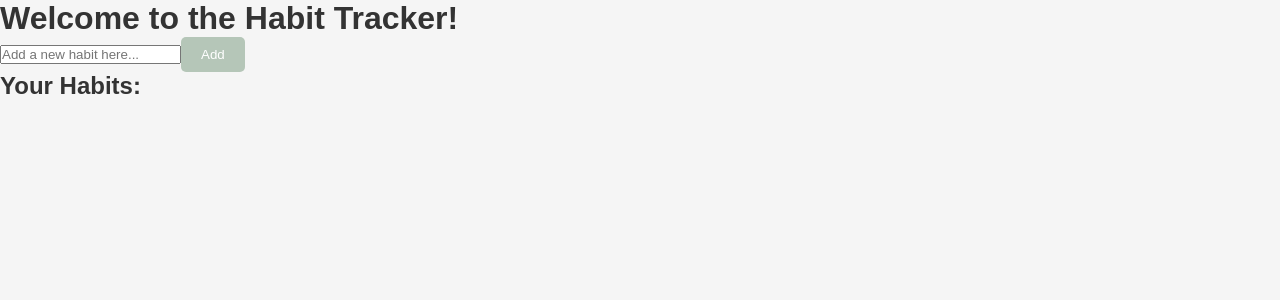
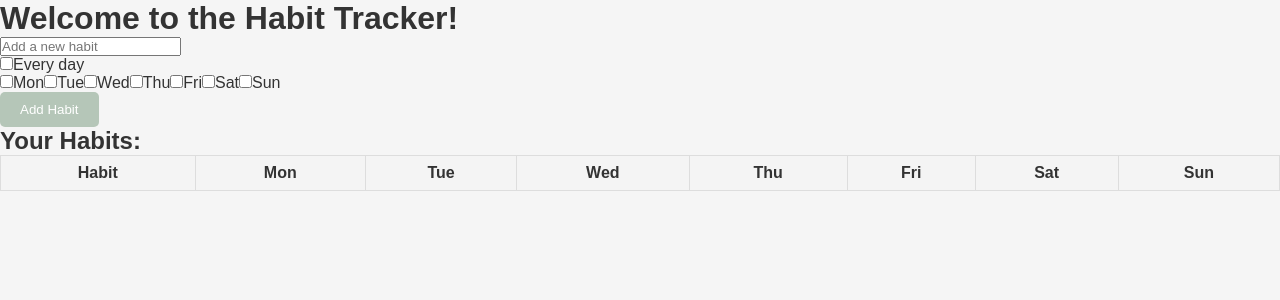
Before and after one commit to Thildi/habit-tracker, a Next.js app: page / in a window 1280 px wide. Shown: the top 300 px of the page. Built offline with nearby package versions, Linux system fonts and the light colour scheme.

Commit message:
Styling for table and more logic

```diff
--- a/components/HabitForm.js
+++ b/components/HabitForm.js
@@ -1,24 +1,65 @@
 import { useState } from "react";
 
-export default function HabitForm({ addHabit }) {
+export default function HabitForm({ onAddHabit }) {
   const [habit, setHabit] = useState("");
+  const [days, setDays] = useState([]);
+  const [everyday, setEveryday] = useState(false);
 
-  function handleSubmit(e) {
-    e.preventDefault();
+  const daysOfWeek = ["Mon", "Tue", "Wed", "Thu", "Fri", "Sat", "Sun"];
+
+  const handleSubmit = (event) => {
+    event.preventDefault();
     if (habit.trim()) {
-      addHabit(habit);
+      const selectedDays = everyday ? daysOfWeek : days;
+      onAddHabit(habit, selectedDays);
       setHabit("");
+      setDays([]);
+      setEveryday(false);
     }
-  }
+  };
+
+  const handleDayChange = (day) => {
+    setDays(
+      (prevDays) =>
+        prevDays.includes(day)
+          ? prevDays.filter((d) => d !== day) // Entfernt den Tag, wenn er bereits ausgewählt ist
+          : [...prevDays, day] // Fügt den Tag hinzu, wenn er noch nicht ausgewählt ist
+    );
+  };
+
   return (
     <form onSubmit={handleSubmit}>
       <input
         type="text"
         value={habit}
         onChange={(e) => setHabit(e.target.value)}
-        placeholder="Add a new habit here..."
+        placeholder="Add a new habit"
       />
-      <button type="submit">Add</button>
+      <div>
+        <label>
+          <input
+            type="checkbox"
+            checked={everyday}
+            onChange={() => setEveryday(!everyday)}
+          />
+          Every day
+        </label>
+      </div>
+      {!everyday && (
+        <div>
+          {daysOfWeek.map((day) => (
+            <label key={day}>
+              <input
+                type="checkbox"
+                checked={days.includes(day)} // Überprüft, ob der Tag ausgewählt wurde
+                onChange={() => handleDayChange(day)} // Fügt den Tag hinzu oder entfernt ihn
+              />
+              {day}
+            </label>
+          ))}
+        </div>
+      )}
+      <button type="submit">Add Habit</button>
     </form>
   );
 }
--- a/components/HabitList.js
+++ b/components/HabitList.js
@@ -1,19 +1,44 @@
 export default function HabitList({ habits, onToggleHabit }) {
+  const daysOfWeek = ["Mon", "Tue", "Wed", "Thu", "Fri", "Sat", "Sun"];
+
+  const handleCheckboxChange = (habitIndex, day) => {
+    const updatedHabits = [...habits]; // Kopiere die Habits
+    updatedHabits[habitIndex].progress[day] =
+      !updatedHabits[habitIndex].progress[day]; // Toggle den Fortschritt für den jeweiligen Tag
+    onToggleHabit(updatedHabits); // Gebe die geänderten Habits zurück
+  };
+
   return (
     <div>
       <h2>Your Habits:</h2>
-      <ul>
-        {habits.map((habit, index) => (
-          <li key={index}>
-            <input
-              type="checkbox"
-              value={habit}
-              onChange={() => onToggleHabit(index)}
-            />
-            {habit.habit}
-          </li>
-        ))}
-      </ul>
+      <table>
+        <thead>
+          <tr>
+            <th>Habit</th>
+            {daysOfWeek.map((day) => (
+              <th key={day}>{day}</th>
+            ))}
+          </tr>
+        </thead>
+        <tbody>
+          {habits.map((habit, habitIndex) => (
+            <tr key={habit.id}>
+              <td>{habit.habit}</td>
+              {daysOfWeek.map((day) => (
+                <td key={day}>
+                  {habit.days.includes(day) && (
+                    <input
+                      type="checkbox"
+                      checked={habit.progress[day] || false}
+                      onChange={() => handleCheckboxChange(habitIndex, day)}
+                    />
+                  )}
+                </td>
+              ))}
+            </tr>
+          ))}
+        </tbody>
+      </table>
     </div>
   );
 }
--- a/pages/index.js
+++ b/pages/index.js
@@ -1,29 +1,27 @@
 import HabitForm from "@/components/HabitForm";
 import HabitList from "@/components/HabitList";
-
 import { useState } from "react";
 
 export default function Home() {
   const [habits, setHabits] = useState([]);
 
-  function handleAddHabit(habit) {
+  // Funktion zum Hinzufügen eines Habits
+  function handleAddHabit(habit, days) {
     setHabits((prevHabits) => [
       ...prevHabits,
-      { id: prevHabits.length, habit, checked: false },
+      { id: prevHabits.length, habit, days, progress: {} },
     ]);
   }
 
-  function handleToggleHabit(index) {
-    setHabits((prevHabits) => {
-      const updatedHabits = [...prevHabits];
-      updatedHabits[index].checked = !updatedHabits[index].checked;
-      return updatedHabits;
-    });
+  // Funktion zum Toggle der Checkbox für ein Habit an einem bestimmten Tag
+  function handleToggleHabit(updatedHabits) {
+    setHabits(updatedHabits); // Zustand der Habits aktualisieren
   }
+
   return (
     <div>
       <h1>Welcome to the Habit Tracker!</h1>
-      <HabitForm addHabit={handleAddHabit} />
+      <HabitForm onAddHabit={handleAddHabit} />
       <HabitList habits={habits} onToggleHabit={handleToggleHabit} />
     </div>
   );
--- a/styles/globals.css
+++ b/styles/globals.css
@@ -31,3 +31,27 @@ button {
 button:hover {
   background-color: #48523d;
 }
+
+table {
+  width: 100%;
+  border-collapse: collapse; /* Verhindert doppelte Ränder zwischen Zellen */
+}
+
+th,
+td {
+  padding: 8px;
+  text-align: center;
+  border: 1px solid #ddd; /* Füge einen leichten Rand hinzu */
+}
+
+th {
+  background-color: #f4f4f4; /* Optional: Hintergrundfarbe für die Kopfzeile */
+}
+
+tr:nth-child(even) {
+  background-color: #f9f9f9; /* Optional: Alternierende Hintergrundfarbe für Zeilen */
+}
+
+tr:hover {
+  background-color: #f1f1f1; /* Optional: Hover-Effekt für Zeilen */
+}
```
